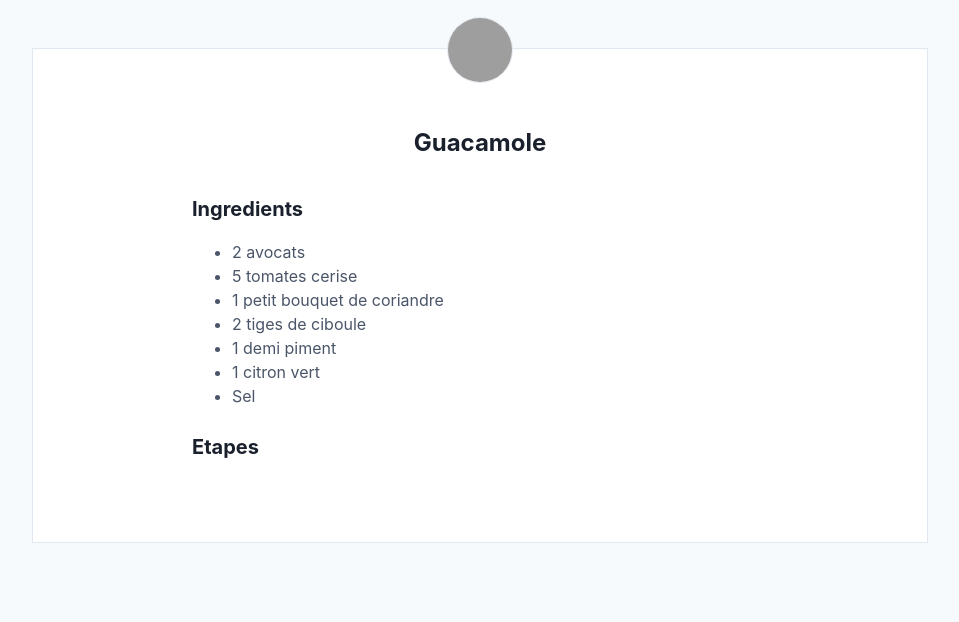
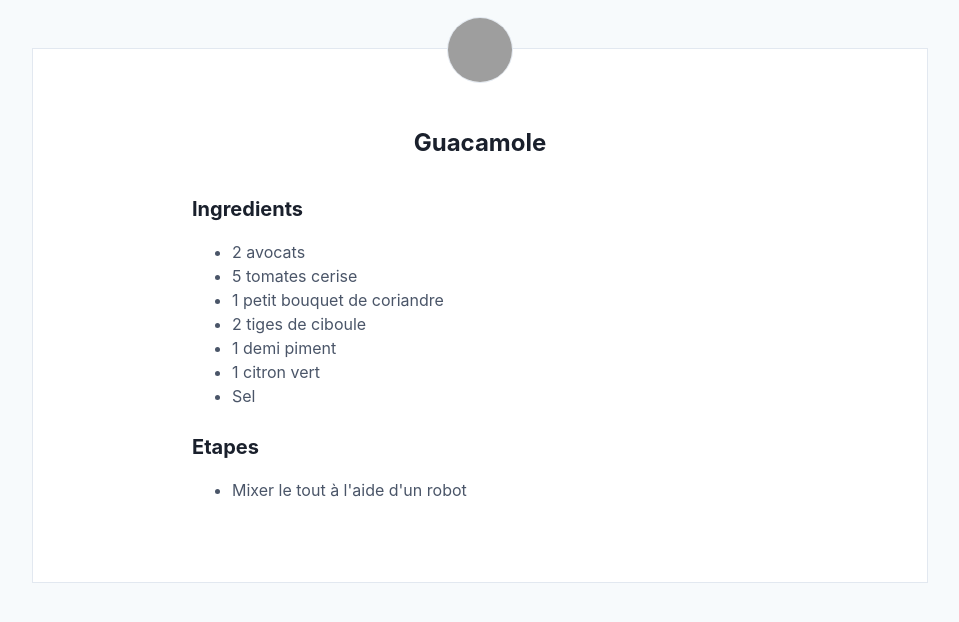
Before and after one commit to greglejeune/blog, a Jekyll site: the page built from _posts/2020-03-03-guacamole.md, in a window 1280 px wide. Shown: the top 622 px of the page, without its empty margins (160-1119 px from the left). Built offline with Jekyll 4.4.1, drawn with Linux system fonts in a browser that asks for light colours; grey boxes are pictures that could not be loaded.

Commit message:
Update 2020-03-03-guacamole.md

```diff
--- a/_posts/2020-03-03-guacamole.md
+++ b/_posts/2020-03-03-guacamole.md
@@ -18,4 +18,7 @@ categories: apero
     <li>Sel</li>
   </ul>
   <h2>Etapes</h2>
+  <ul>
+    <li>Mixer le tout à l'aide d'un robot</li>
+  </ul>
 </div>
```
